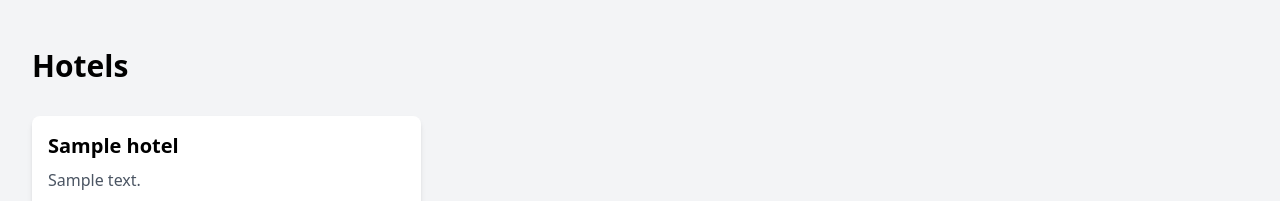
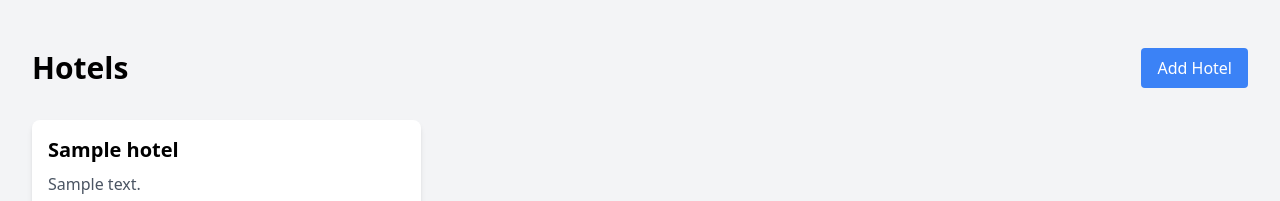
Before and after one commit to AzizullahDarmani/Digital-Bamyan, a Django app: page /hotel/ in a window 1280 px wide. Shown: the part 64-265 px from the top of the page. Run offline with Django 5.2, Linux system fonts and the light colour scheme; a user stored in the database is signed in; tables that the repository leaves empty hold one stand-in row (values such as "Sample post"); some libraries are stand-ins or nearby versions.

Commit message:
Assistant checkpoint: Added Add Hotel button for superusers
Assistant generated file changes:
- hotel/templates/hotel/hotel_list.html: Add 'Add Hotel' button for superusers

---

User prompt:

the hotel page is previewed but when i login as a super user, i do not see the button to add hotel, so please fix the issue

Replit-Commit-Author: Assistant
Replit-Commit-Session-Id: 11f31282-3057-41c1-9792-a8b2e26b53a0

```diff
--- a/hotel/templates/hotel/hotel_list.html
+++ b/hotel/templates/hotel/hotel_list.html
@@ -4,7 +4,14 @@
 
 {% block content %}
 <div class="container mx-auto px-4 py-8">
-    <h1 class="text-3xl font-bold mb-8">Hotels</h1>
+    <div class="flex justify-between items-center mb-8">
+        <h1 class="text-3xl font-bold">Hotels</h1>
+        {% if user.is_superuser %}
+        <a href="{% url 'hotel:add_hotel' %}" class="bg-blue-500 text-white px-4 py-2 rounded hover:bg-blue-600">
+            Add Hotel
+        </a>
+        {% endif %}
+    </div>
 
     <div class="grid grid-cols-1 md:grid-cols-2 lg:grid-cols-3 gap-6">
         {% for hotel in hotels %}
```
